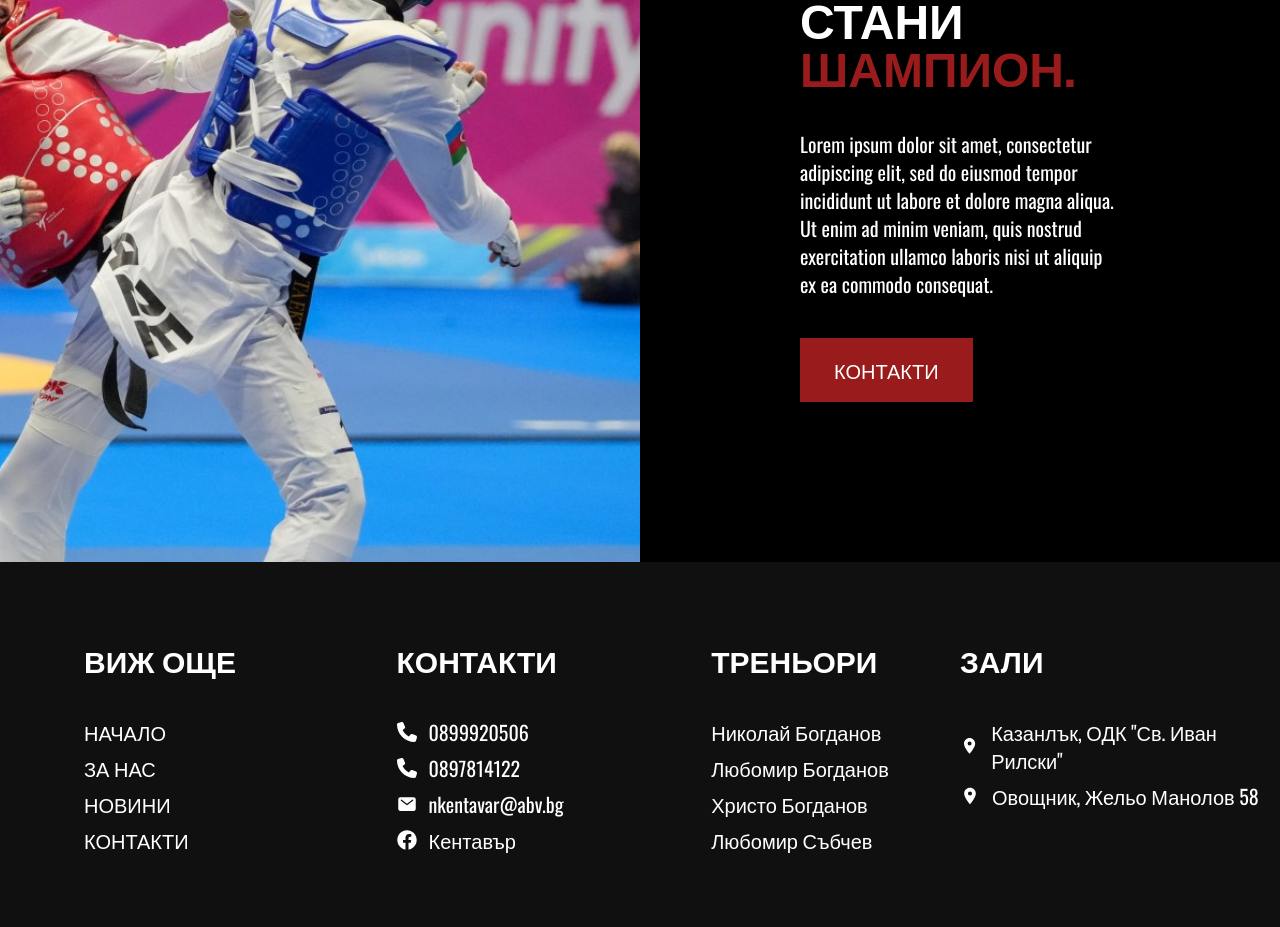
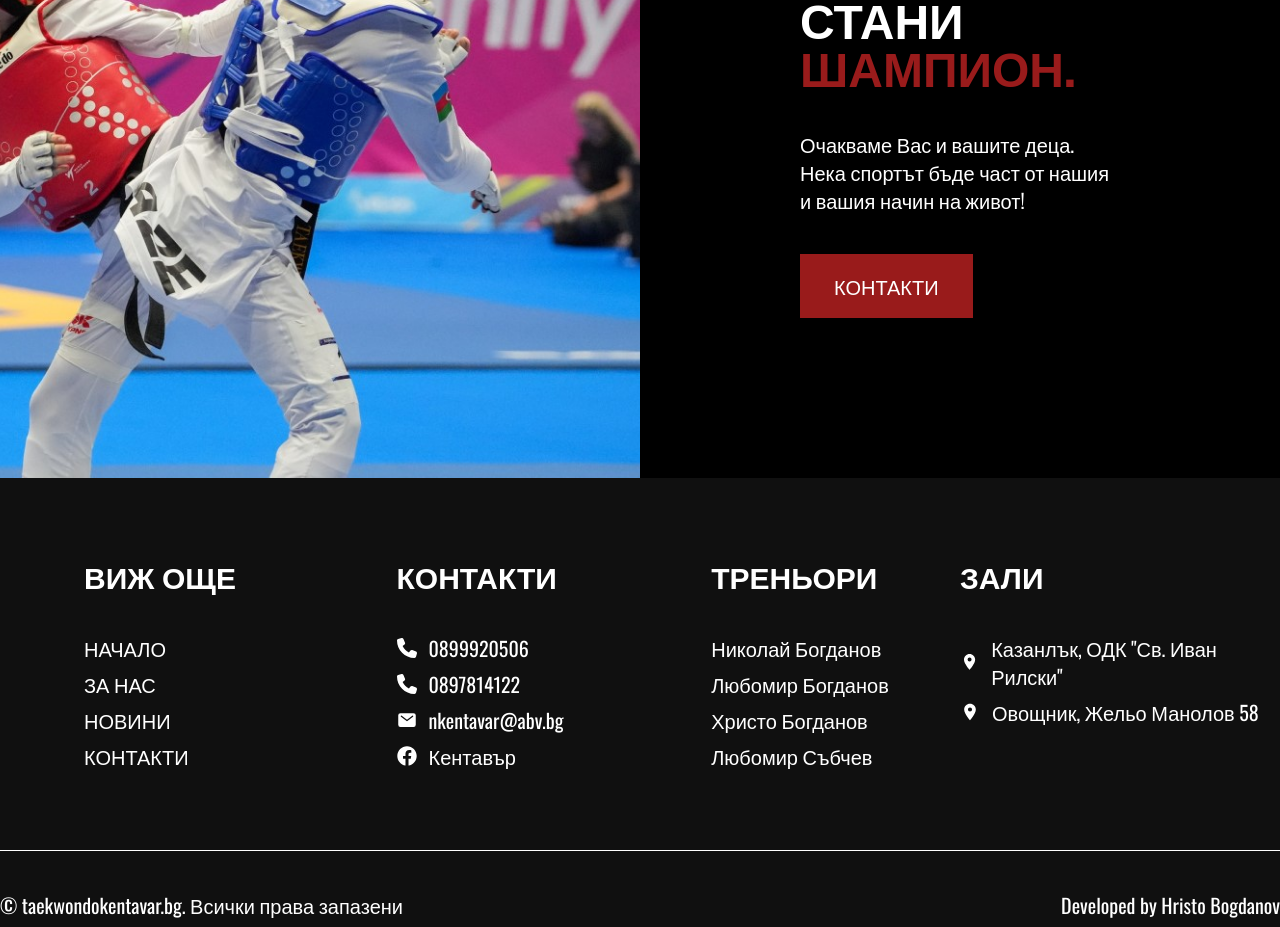
Before and after one commit to HristoBogdanov/kentavar, a Next.js app: page / in a window 1280 px wide. Shown: the part 3180-4107 px from the top of the page. Built offline with nearby package versions, Linux system fonts and the light colour scheme.

Commit message:
update contact us text

```diff
--- a/components/contactUsSection.tsx
+++ b/components/contactUsSection.tsx
@@ -17,10 +17,8 @@
           </h1>
         </div>
         <p className="text-xl">
-          Lorem ipsum dolor sit amet, consectetur adipiscing elit, sed do
-          eiusmod tempor incididunt ut labore et dolore magna aliqua. Ut enim ad
-          minim veniam, quis nostrud exercitation ullamco laboris nisi ut
-          aliquip ex ea commodo consequat.
+          Очакваме Вас и вашите деца. Нека спортът бъде част от нашия и вашия
+          начин на живот!
         </p>
         <Link
           href="/contacts"
```
